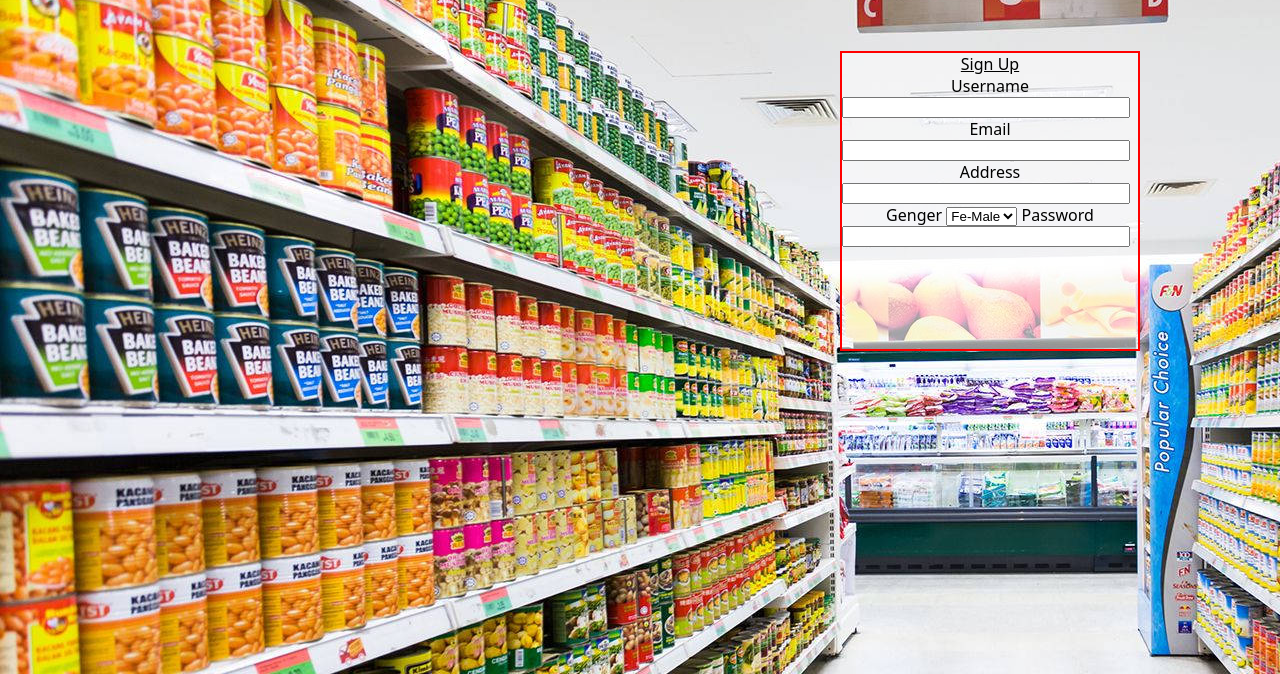
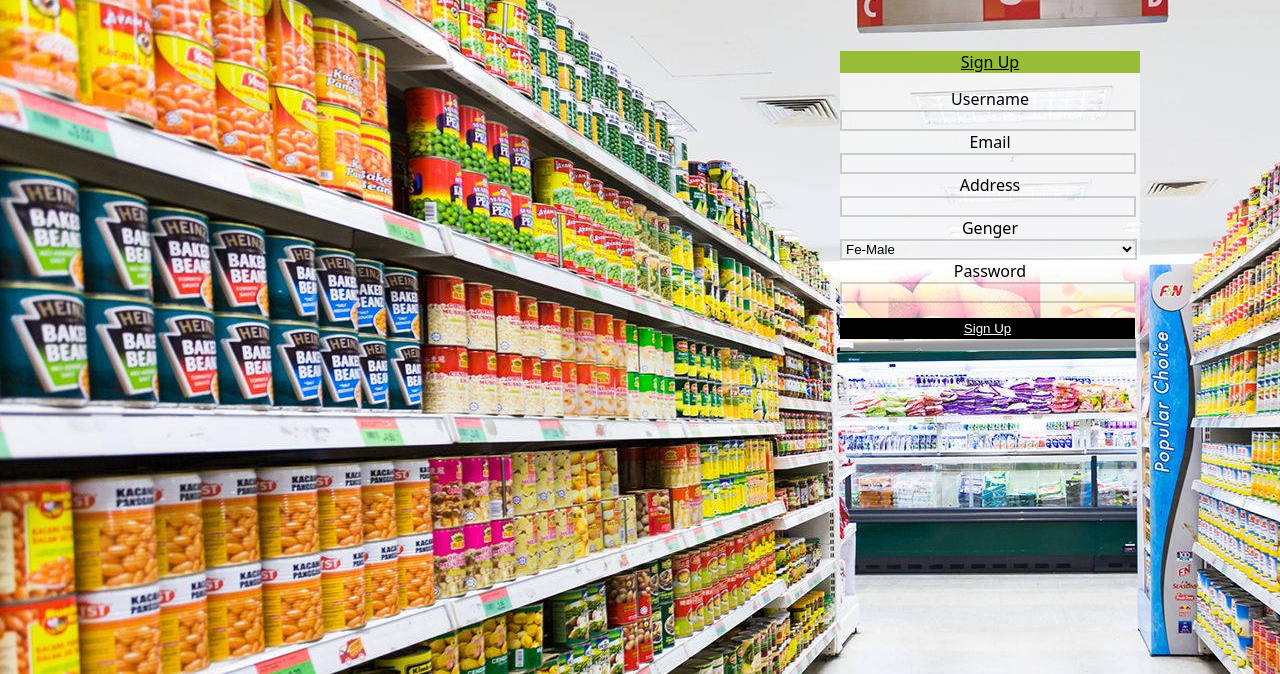
Before and after one commit to AakashShahi/web_devlopment_JS, a plain HTML site: page project-1/index.html in a window 1280 px wide. Shown: the part 126-800 px from the top of the page. Drawn offline with Linux system fonts and the light colour scheme; a web font is replaced by a local one.

Commit message:
project demo

```diff
--- a/project-1/index.html
+++ b/project-1/index.html
@@ -110,18 +110,35 @@
         margin-top: 50px;
         height: 300px;
         width: 300px;
-        border: 2px solid red;
+        /* border: 2px solid red; */
         position: absolute;
         right: 140px;
         background: rgba(255, 255, 255, 0.563);
         box-sizing: border-box;
         text-align: center;
+
     }
 
     .log-container input{
         display: block;
-        width: 280px;
+        width: 288px;
+        background-color: transparent;
+        border: 2px solid rgba(0, 0, 0, 0.173);
     }
+
+    .log-container select{
+        display: block;
+        width: 297px;
+        background-color: transparent;
+        border: 2px solid rgba(0, 0, 0, 0.173);
+
+
+    }
+
+
+
+
+
 </style>
 
 <body>
@@ -169,12 +186,13 @@
             <img class="logo" src="images/super.jpeg" alt="Error loading image">
             <a href="">24/7 SuperMarket</a>
         </div>
+
     </header>
 
     <body>
         <div class="log-container">
             <form action="base.jss">
-                <label style="text-decoration: underline; display:block;">Sign Up</label>
+                <label style="text-decoration: underline; display:block; background-color: rgb(150, 189, 53); margin-bottom: 15px;">Sign Up</label>
 
                 <label for="">Username</label>
                 <input type="text" name="getEmail" id="">
@@ -186,13 +204,15 @@
                 <input type="text" name="getAdd" id="">
 
                 <label for="">Genger</label>
-                <select name="getGender" id="">
+                <select name="getGender" id="" >
                     <option value="Male">Male</option>
                     <option value="Fe-Male" selected>Fe-Male</option>
                 </select>
 
-                <label for="">Password</label>
+                <label for="" class="pass-label">Password</label>
                 <input type="password" name="getPass" id="">
+
+                <input type="Submit" value="Sign Up" name="" id="" style="background-color: black; color: white; width: 295px; margin-top: 15px; text-decoration: underline;">
 
 
             </form>
```
